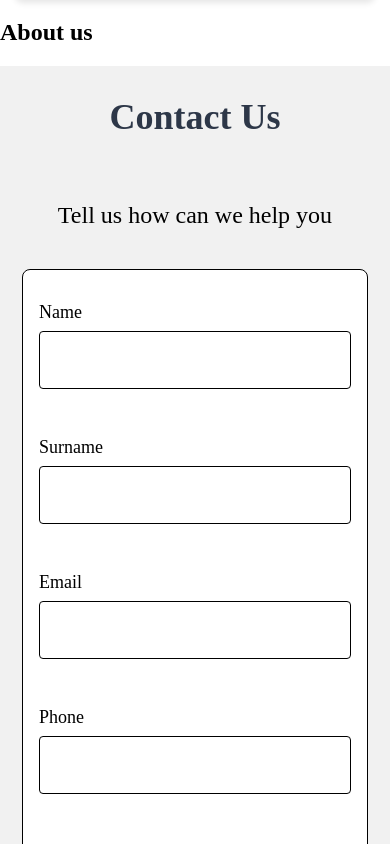
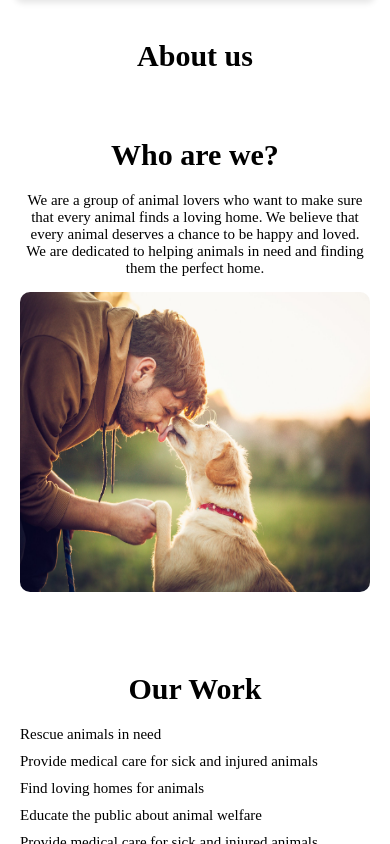
Before and after one commit to IlviCumani/PetExpo, a React (Vite) app in the folder Animal_Catalog/: page / in a window 390 px wide. Shown: the part 2540-3384 px from the top of the page. Built offline with nearby package versions, Linux system fonts and the light colour scheme.

Commit message:
Added about section and added the action button to th modal

```diff
--- a/Animal_Catalog/src/components/atoms/AboutUsRow.jsx
+++ b/Animal_Catalog/src/components/atoms/AboutUsRow.jsx
@@ -1,8 +1,13 @@
-export default function AboutUsRow({ title, text }) {
-    return (
-        <div className="about-us-row">
-            <h2>{title}</h2>
-            <p>{text}</p>
-        </div>
-    );
+import "../../styles/atoms/AboutUsRow.css";
+export default function AboutUsRow({ title, image, children, reverse }) {
+	return (
+		<div className={`about-us-row ${reverse ? "reverse" : ""}`}>
+			<div className="about-us-text-container">
+				<h2 className="about-title">{title}</h2>
+				{children}
+			</div>
+
+			<img src={image} alt={title} className="about-image" />
+		</div>
+	);
 }
--- a/Animal_Catalog/src/components/molecules/About.jsx
+++ b/Animal_Catalog/src/components/molecules/About.jsx
@@ -1,12 +1,29 @@
 import AboutUsRow from "../atoms/AboutUsRow";
+import "../../styles/molecules/About.css";
 
+import WhoAreWeImg from "../../assets/AboutImg1.jpeg";
+import OurWorkImg from "../../assets/AboutUsImg2.jpg";
+
+import { aboutData } from "../../utils/data";
 
 export default function About() {
 	return (
-		<section id="about">
-			<h1>About us</h1>
-			<AboutUsRow/>
-			<AboutUsRow/>
+		<section id="about" className="about-section">
+			<h1 className="about-section-title" >About us</h1>
+			<AboutUsRow title="Who are we?" image={WhoAreWeImg}>
+				<p>
+					We are a group of animal lovers who want to make sure that every animal finds a loving
+					home. We believe that every animal deserves a chance to be happy and loved. We are
+					dedicated to helping animals in need and finding them the perfect home.
+				</p>
+			</AboutUsRow>
+			<AboutUsRow title="Our Work" image={OurWorkImg} reverse>
+				<ul className="about-list">
+					{aboutData.map((data, index) => (
+						<li className="about-list-item" key={index}>{data}</li>
+					))}
+				</ul>
+			</AboutUsRow>
 		</section>
 	);
 }
--- a/Animal_Catalog/src/components/molecules/AnimalGalery.jsx
+++ b/Animal_Catalog/src/components/molecules/AnimalGalery.jsx
@@ -25,8 +25,6 @@ export default function AnimalGalery({ animalList }) {
 			<Modal
 				ref={modalRef}
 				hasCloseButton
-				hasActionButton
-				onClick={handleModalClose}
 				onClose={handleModalClose}
 			>
 				{selectedAnimal && <SelectedAnimalInformation animal={selectedAnimal} />}
--- a/Animal_Catalog/src/components/molecules/Modal.jsx
+++ b/Animal_Catalog/src/components/molecules/Modal.jsx
@@ -32,6 +32,11 @@ const Modal = forwardRef(function Modal(
 							Close
 						</Button>
 					)}
+					{hasActionButton && (
+						<Button onClick={onClick} display={ButtonDisplay.PRIMARY}>
+							Accept
+						</Button>
+					)}
 				</div>
 			</form>
 		</dialog>
--- a/Animal_Catalog/src/styles/atoms/AboutUsRow.css
+++ b/Animal_Catalog/src/styles/atoms/AboutUsRow.css
@@ -0,0 +1,50 @@
+.about-us-row{
+    display: flex;
+    justify-content: space-between;
+    align-items: flex-start;
+    /* width: 80%; */
+    padding: 0 70px;
+    margin: 40px 0;
+    height: fit-content;
+}
+
+.reverse{
+    flex-direction: row-reverse;
+}
+
+.about-title{
+    font-size: 30px;
+    font-weight: bold;
+    margin: 0 0 20px 0;
+}
+
+.about-us-text-container{
+    width: 50%;
+    margin: 0 20px;
+}
+
+.about-image{
+    width: 500px;
+    height: 300px;
+    border-radius: 10px;
+}
+
+@media screen and (max-width: 833px){
+    .about-us-row{
+        flex-direction: column;
+        align-items: center;
+        padding: 0 20px;
+    }
+
+    .about-us-text-container{
+        width: 100%;
+        margin: 0;
+    }
+
+    .about-image{
+        width: 100%;
+        height: 300px;
+        border-radius: 10px;
+    }
+
+}
--- a/Animal_Catalog/src/styles/molecules/About.css
+++ b/Animal_Catalog/src/styles/molecules/About.css
@@ -0,0 +1,46 @@
+.about-section{
+    display: flex;
+    flex-direction: column;
+    justify-content: center;
+    text-align: center;
+    margin-top: 50px;
+    margin-bottom: 50px;
+    font-size: 20px;
+}
+
+.about-section-title{
+    font-size: 40px;
+    font-weight: bold;
+    margin-top: 50px;
+}
+
+.about-list{
+    /* justify-content: center; */
+    display: flex;
+    flex-direction: column;
+    gap: 10px;
+    text-align: left;
+    margin-top: 50px;
+    list-style: none;
+
+}
+
+
+@media screen and (max-width: 833px){
+    .about-section{
+        margin-top: 20px;
+        margin-bottom: 20px;
+        font-size: 15px;
+    }
+
+    .about-section-title{
+        font-size: 30px;
+        margin-top: 20px;
+    }
+
+    .about-list{
+        margin-top: 20px;
+        padding: 0;
+    }
+
+}
--- a/Animal_Catalog/src/utils/data.js
+++ b/Animal_Catalog/src/utils/data.js
@@ -15,4 +15,13 @@ export const animalList = [
 		name: "Birds",
 		image: DuckImage,
 	},
-]
+];
+
+export const aboutData = [
+	"Rescue animals in need",
+	"Provide medical care for sick and injured animals",
+	"Find loving homes for animals",
+	"Educate the public about animal welfare",
+	"Provide medical care for sick and injured animals",
+	"Find loving homes for animals"
+];
```
Also changed, not shown: Animal_Catalog/src/assets/AboutImg1.jpeg (added), Animal_Catalog/src/assets/AboutUsImg2.jpg (added). Lines whose indentation alone changed are shown as unchanged.
